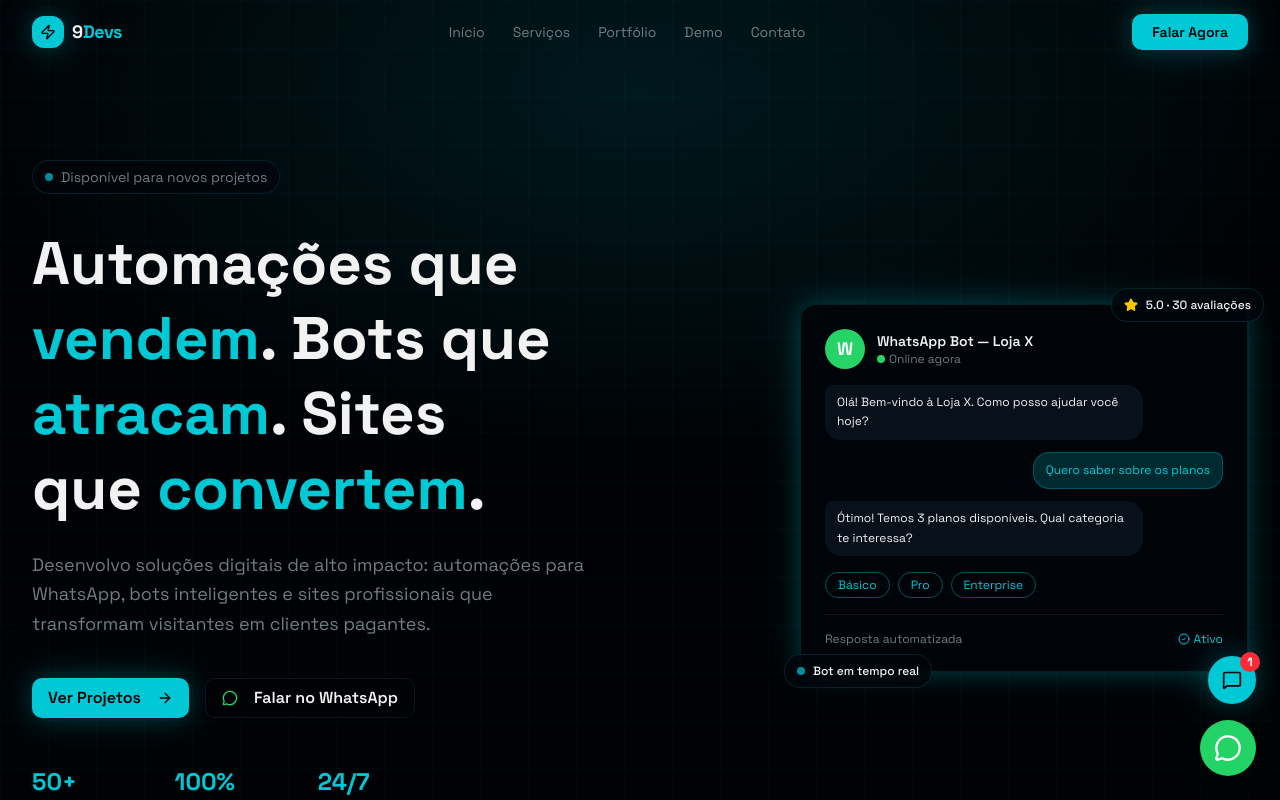
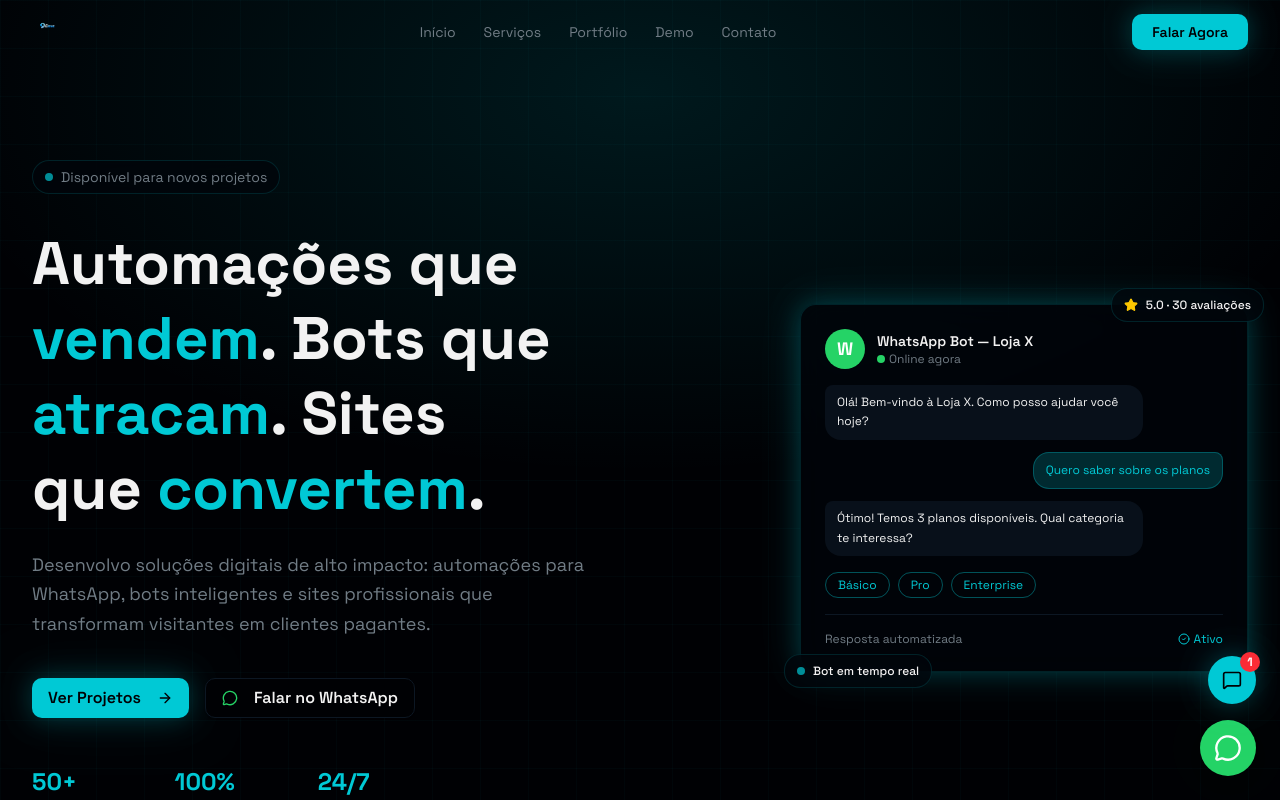
Before and after one commit to erickmachine/port, a Next.js app: page / in a window 1280 px wide. Shown: the top 800 px of the page. Built offline with nearby package versions, Linux system fonts and the light colour scheme.

Commit message:
Update navbar.tsx

```diff
--- a/components/navbar.tsx
+++ b/components/navbar.tsx
@@ -1,8 +1,9 @@
 'use client'
 
 import { useState, useEffect } from 'react'
-import { Menu, X, Zap } from 'lucide-react'
+import { Menu, X } from 'lucide-react'
 import { Button } from '@/components/ui/button'
+import Image from 'next/image'
 
 const links = [
   { label: 'Início', href: '#inicio' },
@@ -35,18 +36,25 @@ export function Navbar() {
       }`}
     >
       <nav className="max-w-7xl mx-auto px-4 sm:px-6 lg:px-8 h-16 flex items-center justify-between">
-        {/* Logo */}
+        {/* Logo com imagem */}
         <button
           onClick={() => handleNav('#inicio')}
           className="flex items-center gap-2 group"
           aria-label="Ir para o início"
         >
-          <div className="w-8 h-8 rounded-lg bg-primary flex items-center justify-center cyan-glow group-hover:scale-105 transition-transform">
-            <Zap className="w-4 h-4 text-primary-foreground" />
+          <div className="relative w-8 h-8">
+            <Image
+              src="/logo.png" // Caminho da sua logo na pasta public
+              alt="9Devs Logo"
+              width={32}
+              height={32}
+              className="object-contain"
+            />
           </div>
-          <span className="text-foreground font-bold text-lg tracking-tight">
+          {/* Remove o texto se quiser só a imagem */}
+          {/* <span className="text-foreground font-bold text-lg tracking-tight">
             9<span className="text-primary">Devs</span>
-          </span>
+          </span> */}
         </button>
 
         {/* Desktop links */}
```
